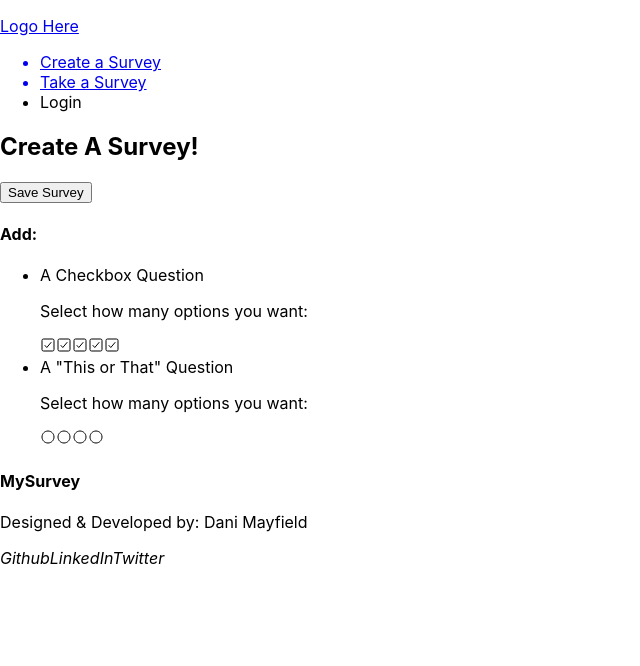
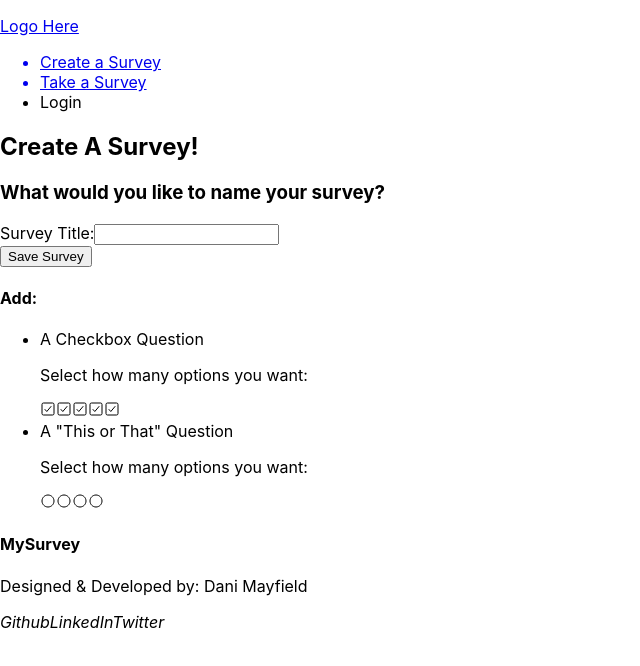
Before and after one commit to danimayfield/surveyApp, a React (Create React App) app: page /create in a window 1280 px wide. Shown: the top 666 px of the page, without its empty margins (0-640 px from the left). Built offline with nearby package versions, Linux system fonts and the light colour scheme.

Commit message:
connected application to firebase and set up the functionality that once the user saves their created survey, it automatically saves to firebase

```diff
--- a/package.json
+++ b/package.json
@@ -7,6 +7,7 @@
     "@testing-library/jest-dom": "^4.2.4",
     "@testing-library/react": "^9.5.0",
     "@testing-library/user-event": "^7.2.1",
+    "firebase": "^9.6.6",
     "react": "^17.0.2",
     "react-dom": "^17.0.2",
     "react-icons": "^4.3.1",
--- a/src/app/store.js
+++ b/src/app/store.js
@@ -49,6 +49,6 @@ export const store = configureStore({
 // ***Step 1: Create landing page + routing to different areas
 // ***Step 2: Set up slices of state
 // ***Step 3. Set up createSurvey reducer --> UI --> dispatches --> separate into components if haven't done already
-//        --> Need to set up unique ID system so user can create multiple checkbox questions but the id's of the inputs & containers will be unique each time.**
-// Step 4: OnSubmit of survey - once user is ready to save their survey --> push the full survey array of question objects to firebase
+// ***       --> Need to set up unique ID system so user can create multiple checkbox questions but the id's of the inputs & containers will be unique each time.**
+// ***Step 4: OnSubmit of survey - once user is ready to save their survey --> push the full survey array of question objects to firebase
 // Step 5: Set up the surveysSlice to get info from firebase on load? --> unsure if this will be entirely necessary and if this state is just a useless middleman?
--- a/src/features/createSurvey/createSurvey.js
+++ b/src/features/createSurvey/createSurvey.js
@@ -1,7 +1,7 @@
 import { useSelector, useDispatch } from "react-redux";
 import { useState } from "react";
 
-import { addElement, removeElement } from "./createSurveySlice";
+import { addElement, removeElement, reset } from "./createSurveySlice";
 
 import nextId from "react-id-generator";
 import {
@@ -12,12 +12,17 @@ import {
 } from "react-icons/io5";
 
 import SurveyQuestions from "../../components/SurveyQuestions";
+import { getDatabase, ref, set } from "firebase/database";
+import firebase from "../../firebase";
 
 const CreateSurvey = () => {
   const dispatch = useDispatch();
+  const survey = useSelector((state) => state.createSurvey);
   const [status, setStatus] = useState("");
   const [checkedHover, setCheckedHover] = useState(0);
   const [radioHover, setRadioHover] = useState(0);
+  const [surveyTitle, setSurveyTitle] = useState("");
+
 
   const onAddInputHandler = (event, { type }) => {
     event.preventDefault();
@@ -144,10 +149,40 @@ const CreateSurvey = () => {
     }
   };
 
+  const handleSaveSurvey = (event) => {
+    event.preventDefault();
+
+    const database = getDatabase(firebase);
+
+    // Add created survey to the database
+    set(ref(database, "surveys/" + surveyTitle), {
+      surveyTitle: surveyTitle,
+      surveyQuestions: survey,
+      surveyId: nextId()
+    });
+
+    alert(`Your survey: "${surveyTitle}" has been saved! Thank you!`)
+
+    // Reset
+    dispatch(reset())
+    setSurveyTitle("");
+
+
+  };
+
   return (
     <div>
       <h2>Create A Survey!</h2>
-      <form className="createSurveyForm" id="createSurveyForm">
+      <form
+        className="createSurveyForm"
+        id="createSurveyForm"
+        onSubmit={(event) => handleSaveSurvey(event)}
+      >
+        <h3>What would you like to name your survey?</h3>
+        <label htmlFor="surveyTitle" className="visuallyHidden">
+          Survey Title:
+        </label>
+        <input type="text" name="surveyTitle" id="surveyTitle" onChange={(event) => setSurveyTitle(event.target.value)} value={surveyTitle} required />
         <SurveyQuestions />
         <input type="submit" value="Save Survey" />
       </form>
--- a/src/features/createSurvey/createSurveySlice.js
+++ b/src/features/createSurvey/createSurveySlice.js
@@ -11,12 +11,13 @@ export const createSurveySlice = createSlice({
         removeElement: (state,action) => {
             state.filter(question => question.questionId !== action.payload.quesitonId)
         },
+        reset: () => {return []}
     },
 });
 
 // Selectors
 
 // Exports
-export const {addElement, removeElement, statusType} = createSurveySlice.actions;
+export const {addElement, removeElement, reset} = createSurveySlice.actions;
 
 export default createSurveySlice.reducer;
--- /dev/null
+++ b/src/firebase.js
@@ -0,0 +1,16 @@
+
+import { initializeApp } from "firebase/app";
+
+const config = {
+  apiKey: "AIzaSyDm9SwBYFLbz_rGhMApNzDQHgBzhgadmUw",
+  authDomain: "surveyapp-d7f88.firebaseapp.com",
+  databaseURL: "https://surveyapp-d7f88-default-rtdb.firebaseio.com",
+  projectId: "surveyapp-d7f88",
+  storageBucket: "surveyapp-d7f88.appspot.com",
+  messagingSenderId: "982100463924",
+  appId: "1:982100463924:web:d1a88d09f2007ec6875561"
+};
+
+const firebase = initializeApp(config);
+
+export default firebase;
```
Also changed, not shown: 1 other file (tests, documents, lock files or other folders).
